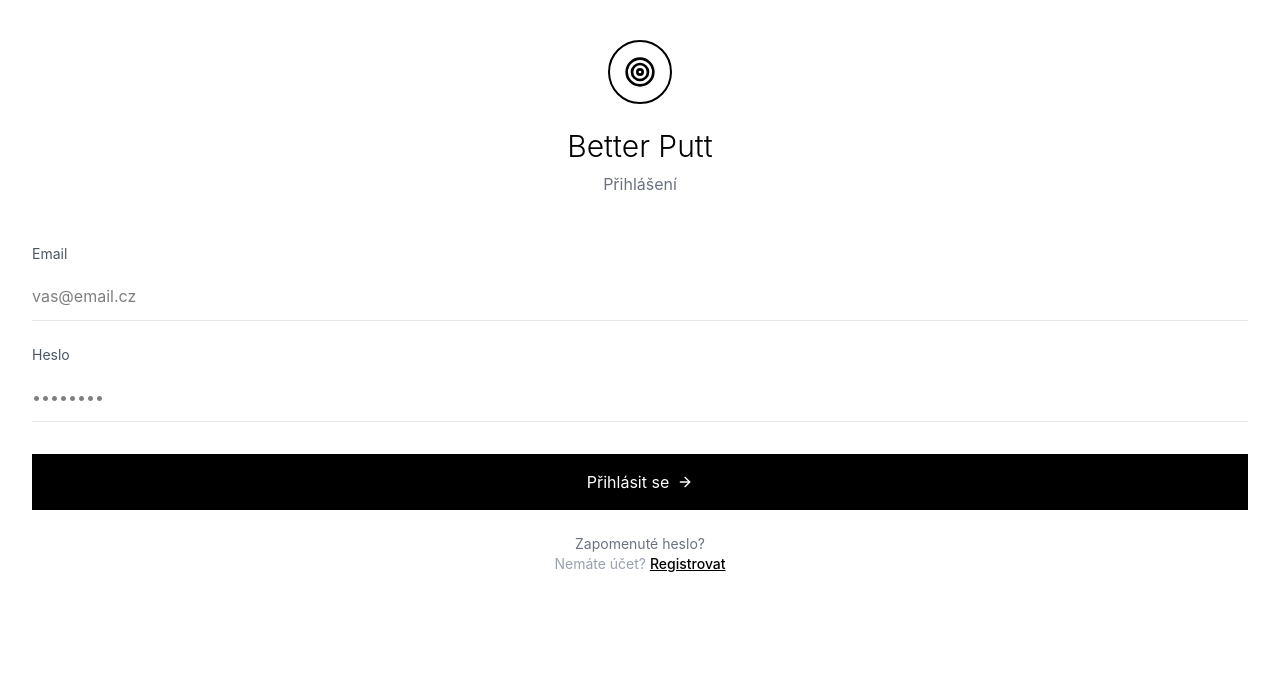
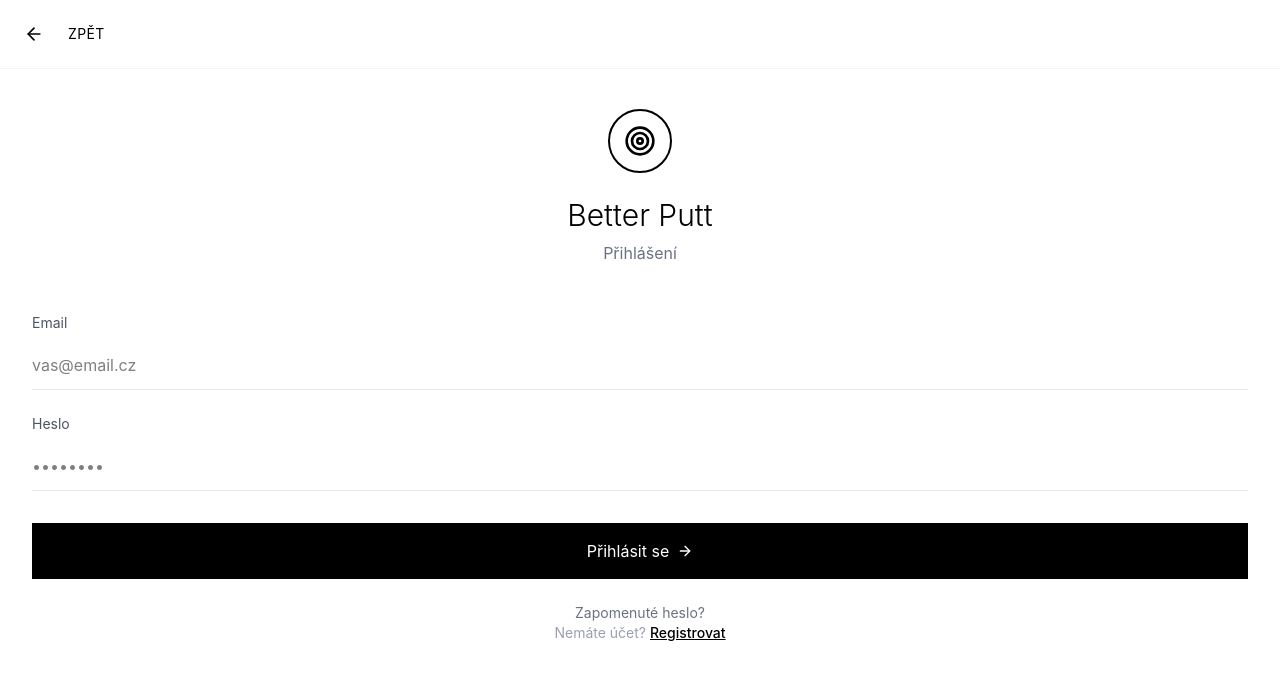
Before and after one commit to dajvidsh/Better-putt-web-app, a React (Vite) app: page /login in a window 1280 px wide. Shown: the top 680 px of the page. Built offline with nearby package versions, Linux system fonts and the light colour scheme.

Commit message:
back button login register

```diff
--- a/src/pages/Login.tsx
+++ b/src/pages/Login.tsx
@@ -1,6 +1,6 @@
 import { useState } from 'react';
 import { useNavigate } from 'react-router';
-import { ArrowRight, Target } from 'lucide-react';
+import {ArrowLeft, ArrowRight, Target} from 'lucide-react';
 import * as React from "react";
 
 export default function Login() {
@@ -41,8 +41,17 @@ export default function Login() {
     };
 
     return (
-        <div className="size-full bg-white flex flex-col pb-10 pt-10">
-            <div className="flex-1 flex flex-col justify-center px-8">
+        <div className="size-full bg-white flex flex-col pb-10">
+            {/* Hlavička */}
+            <div className="sticky top-0 bg-white/90 backdrop-blur-sm border-b border-gray-100 z-50">
+                <div className="flex items-center gap-4 px-6 py-4">
+                    <button onClick={() => navigate('/')} className="p-2 -ml-2 active:opacity-50 transition-opacity">
+                        <ArrowLeft className="size-5"/>
+                    </button>
+                    <h1 className="text-sm font-normal tracking-wide">ZPĚT</h1>
+                </div>
+            </div>
+            <div className="flex-1 flex flex-col justify-center px-8 pt-10">
                 <div className="mb-12 text-center">
                     <div className="inline-flex items-center justify-center size-16 border-2 border-black rounded-full mb-6">
                         <Target className="size-8" />
--- a/src/pages/Profile.tsx
+++ b/src/pages/Profile.tsx
@@ -17,30 +17,31 @@ export default function Profile() {
             return;
         }
 
-        // fetch("https://better-putt-web-app-server.onrender.com/api/games")
-        fetch("/api/me", {
-            headers: {
-                "Authorization": `Bearer ${token}`
-            }
-        })
+        const headers = {"Authorization": `Bearer ${token}`};
+
+        fetch("https://better-putt-web-app-server.onrender.com/api/me", {headers})
             .then(res => {
-                if (res.status === 401) throw new Error("Unauthorized");
+                if (res.status === 401) {
+                    localStorage.removeItem('token');
+                    navigate('/login');
+                    throw new Error("Unauthorized");
+                }
+                if (!res.ok) throw new Error("Server error");
                 return res.json();
             })
             .then(data => {
                 setUser(data);
                 setLoading(false);
             })
-            .catch(() => {
-                localStorage.removeItem('token');
-                navigate('/login');
+            .catch(err => {
+                console.error("Profile fetch error:", err);
+                // Zde nesmažeme token, pokud jde o jinou chybu než 401
             });
 
-        fetch("https://better-putt-web-app-server.onrender.com/api/statistics", {
-            headers: { "Authorization": `Bearer ${token}` }
-        })
-        .then(res => res.json())
-        .then(data => setStats(data));
+        fetch("/api/statistics", {headers})
+            .then(res => res.json())
+            .then(data => setStats(data))
+            .catch(err => console.error("Stats fetch error:", err));
     }, [navigate]);
 
     if (loading) return <div className="p-6 text-center">Načítání profilu...</div>;
@@ -93,15 +94,18 @@ export default function Profile() {
             <div className="py-6 border-b border-gray-100">
                 <h2 className="text-sm text-gray-400 mb-4">Úspěchy</h2>
                 <div className="flex gap-3">
-                    <div className="flex-1 border border-gray-200 rounded-lg p-4 text-center active:bg-gray-50 bg-white transition-colors shadow-sm">
+                    <div
+                        className="flex-1 border border-gray-200 rounded-lg p-4 text-center active:bg-gray-50 bg-white transition-colors shadow-sm">
                         <Target className="size-6 mx-auto mb-2" strokeWidth={1.5}/>
                         <p className="text-xs text-gray-600">50 tréninků</p>
                     </div>
-                    <div className="flex-1 border border-gray-200 rounded-lg p-4 text-center active:bg-gray-50 bg-white transition-colors shadow-sm">
+                    <div
+                        className="flex-1 border border-gray-200 rounded-lg p-4 text-center active:bg-gray-50 bg-white transition-colors shadow-sm">
                         <TrendingUp className="size-6 mx-auto mb-2" strokeWidth={1.5}/>
                         <p className="text-xs text-gray-600">1000 puttů</p>
                     </div>
-                    <div className="flex-1 border border-gray-200 rounded-lg p-4 text-center active:bg-gray-50 bg-white transition-colors shadow-sm">
+                    <div
+                        className="flex-1 border border-gray-200 rounded-lg p-4 text-center active:bg-gray-50 bg-white transition-colors shadow-sm">
                         <Award className="size-6 mx-auto mb-2" strokeWidth={1.5}/>
                         <p className="text-xs text-gray-600">Top 3</p>
                     </div>
--- a/src/pages/Register.tsx
+++ b/src/pages/Register.tsx
@@ -1,6 +1,6 @@
 import {useState} from 'react';
 import {useNavigate} from 'react-router';
-import {ArrowRight, Target} from 'lucide-react';
+import {ArrowLeft, ArrowRight, Target} from 'lucide-react';
 import * as React from "react";
 
 export default function Register() {
@@ -35,8 +35,17 @@ export default function Register() {
     };
 
     return (
-        <div className="size-full bg-white flex flex-col pb-10 pt-10">
-            <div className="flex-1 flex flex-col justify-center px-8">
+        <div className="size-full bg-white flex flex-col pb-10">
+            {/* Hlavička */}
+            <div className="sticky top-0 bg-white/90 backdrop-blur-sm border-b border-gray-100 z-50">
+                <div className="flex items-center gap-4 px-6 py-4">
+                    <button onClick={() => navigate('/')} className="p-2 -ml-2 active:opacity-50 transition-opacity">
+                        <ArrowLeft className="size-5"/>
+                    </button>
+                    <h1 className="text-sm font-normal tracking-wide">ZPĚT</h1>
+                </div>
+            </div>
+            <div className="flex-1 flex flex-col justify-center px-8 pt-10">
                 <div className="mb-12 text-center">
                     <div
                         className="inline-flex items-center justify-center size-16 border-2 border-black rounded-full mb-6">
```
